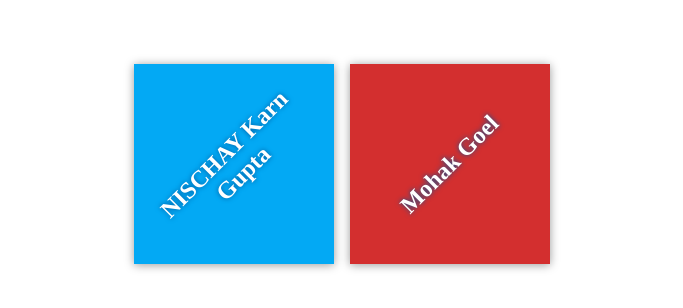
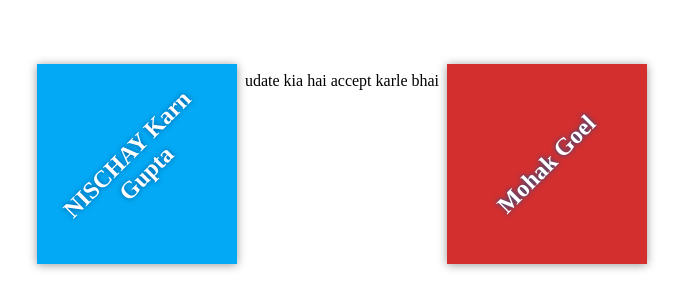
Before and after one commit to Mohak-Goel/my-travel-plans, a plain HTML site: page index.html in a window 1280 px wide. Shown: the part 236-544 px from the top of the page, without its empty margins (298-981 px from the left). Drawn offline with Linux system fonts and the light colour scheme.

Commit message:
updated by utkarsh
kuch kuch hua h

```diff
--- a/index.html
+++ b/index.html
@@ -13,7 +13,7 @@
             <div class="destination" id="florida">
                 <h2>NISCHAY Karn Gupta</h2>
             </div>
-
+      <p>udate kia hai accept karle bhai
             <div class="destination" id="paris">
                 <h2>Mohak Goel</h2>
             </div>
```
